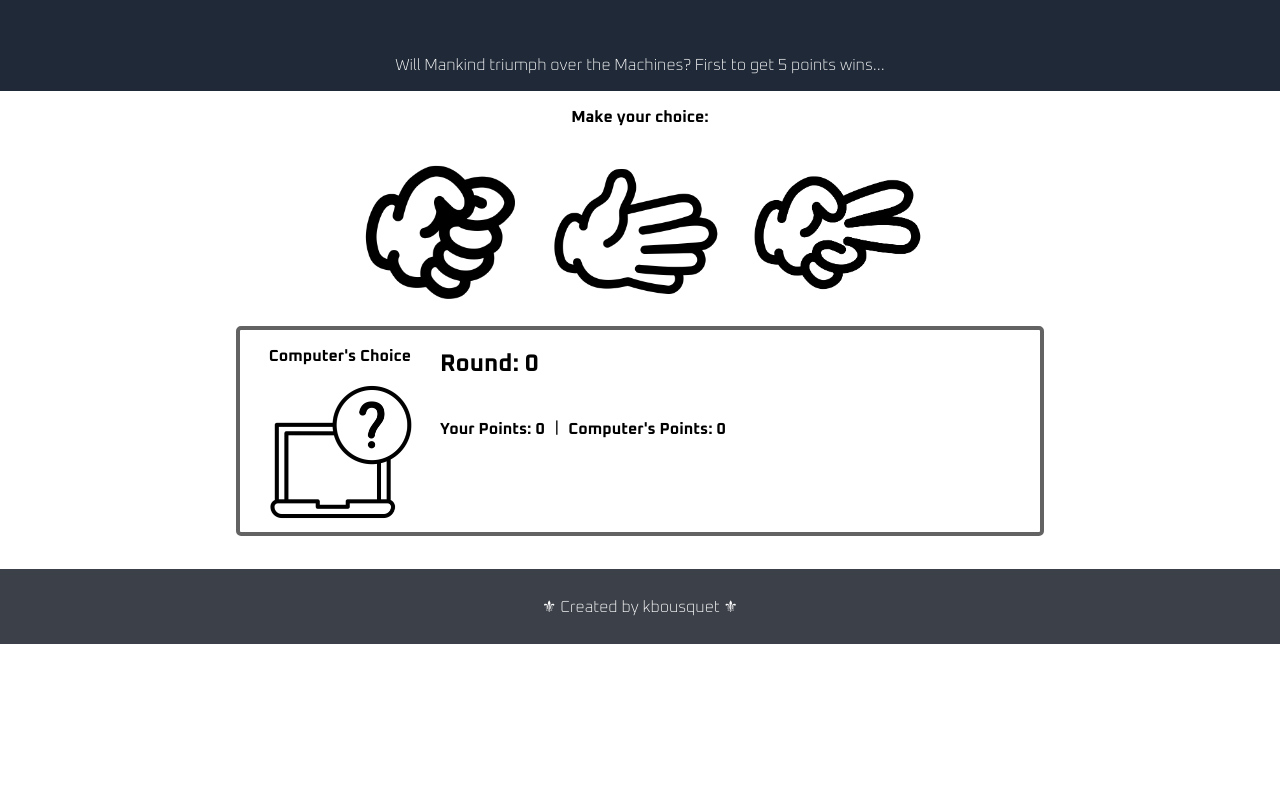
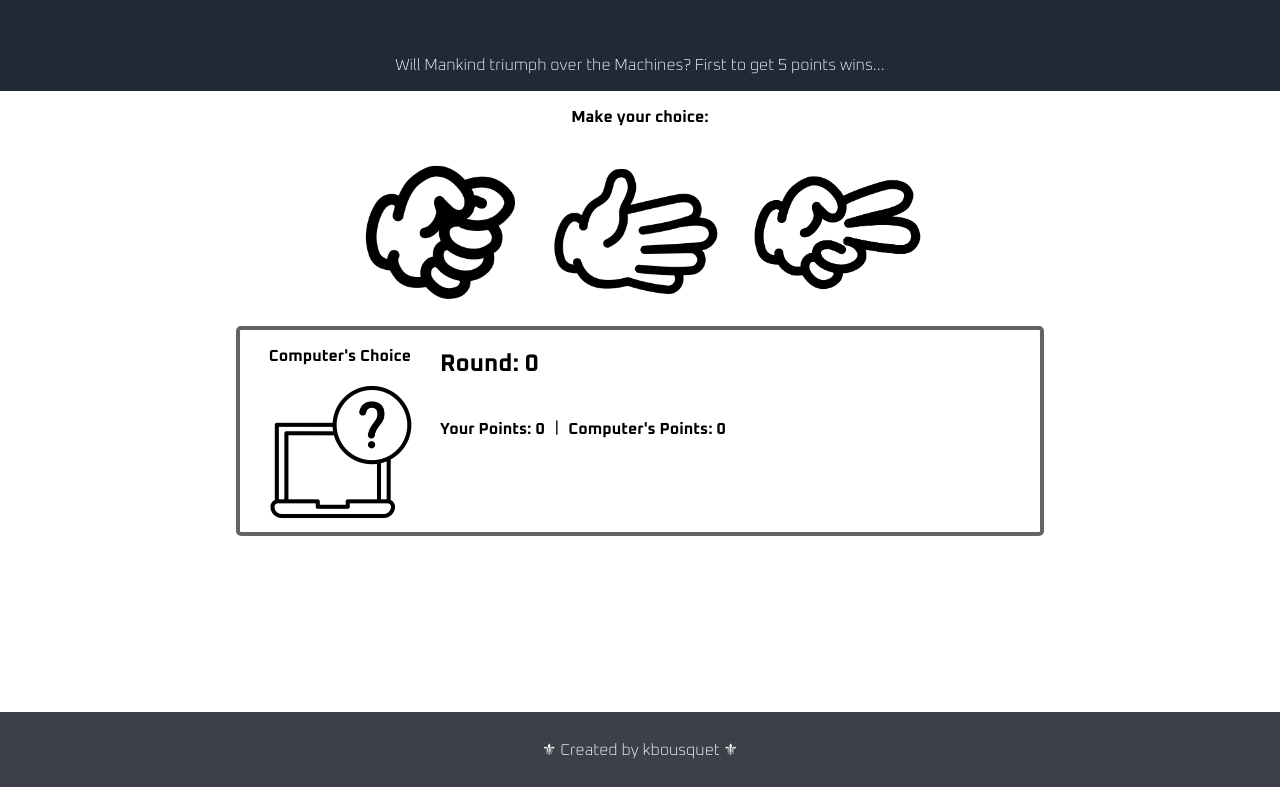
Before and after one commit to kbousquet/rock-paper-scissors, a plain HTML site: page index.html in a window 1280 px wide. Shown: the part 156-943 px from the top of the page. Before the commit the page ends 808 px from the top, so only its background shows below. Drawn offline with Linux system fonts and the light colour scheme.

Commit message:
Update styles.css

```diff
--- a/styles.css
+++ b/styles.css
@@ -11,6 +11,7 @@ body{
     justify-content: flex-end;
     background-color: #ffffff;
     font-weight: 700;
+    padding-bottom:60px;
 
 }
 
@@ -81,8 +82,8 @@ footer{
     justify-content: center;
     align-items: center;
     color: white;
-    position: absolute;
-    bottom:0;
+    position:relative;
+    bottom:0%;
 
 }
 
```
